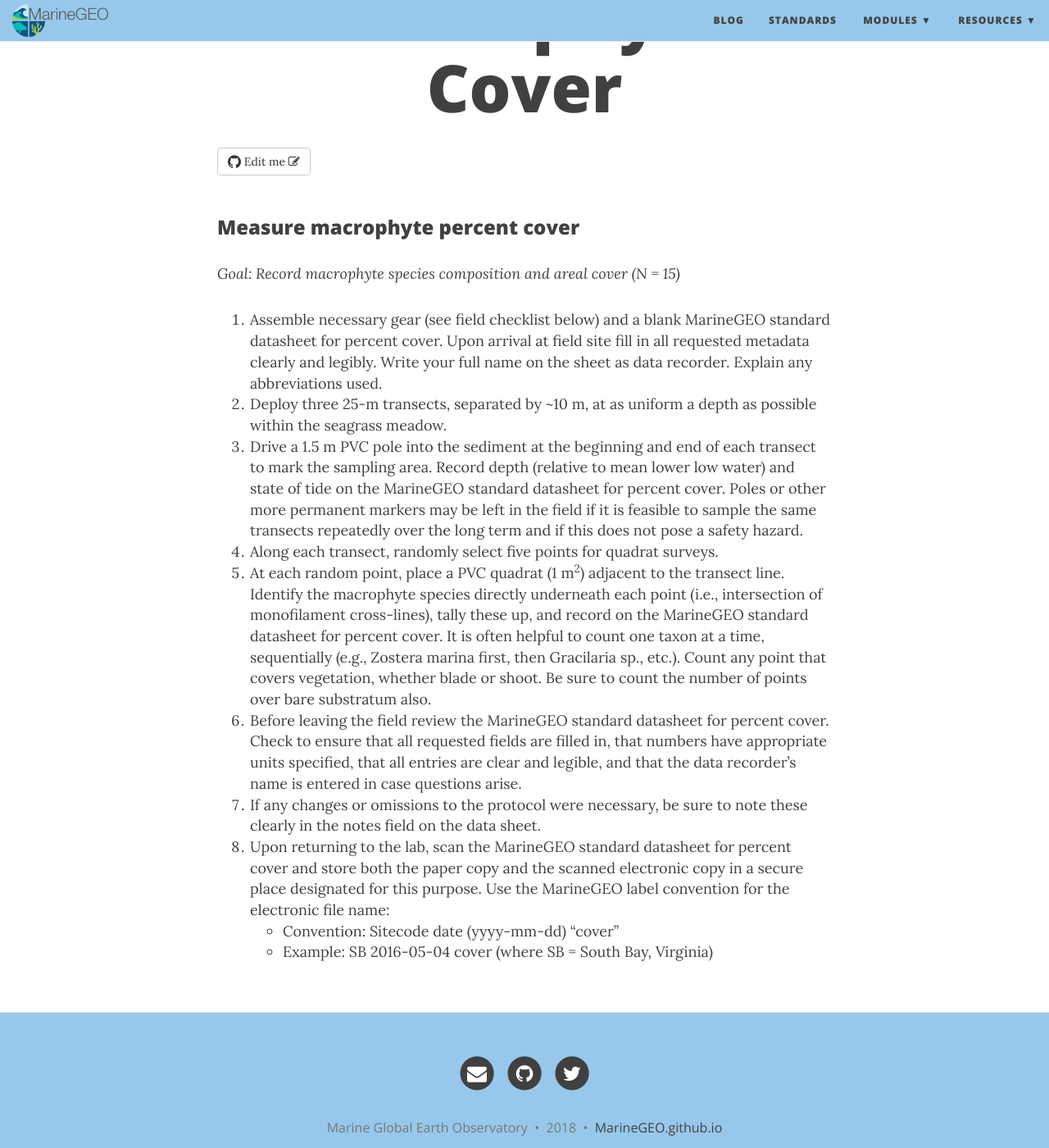
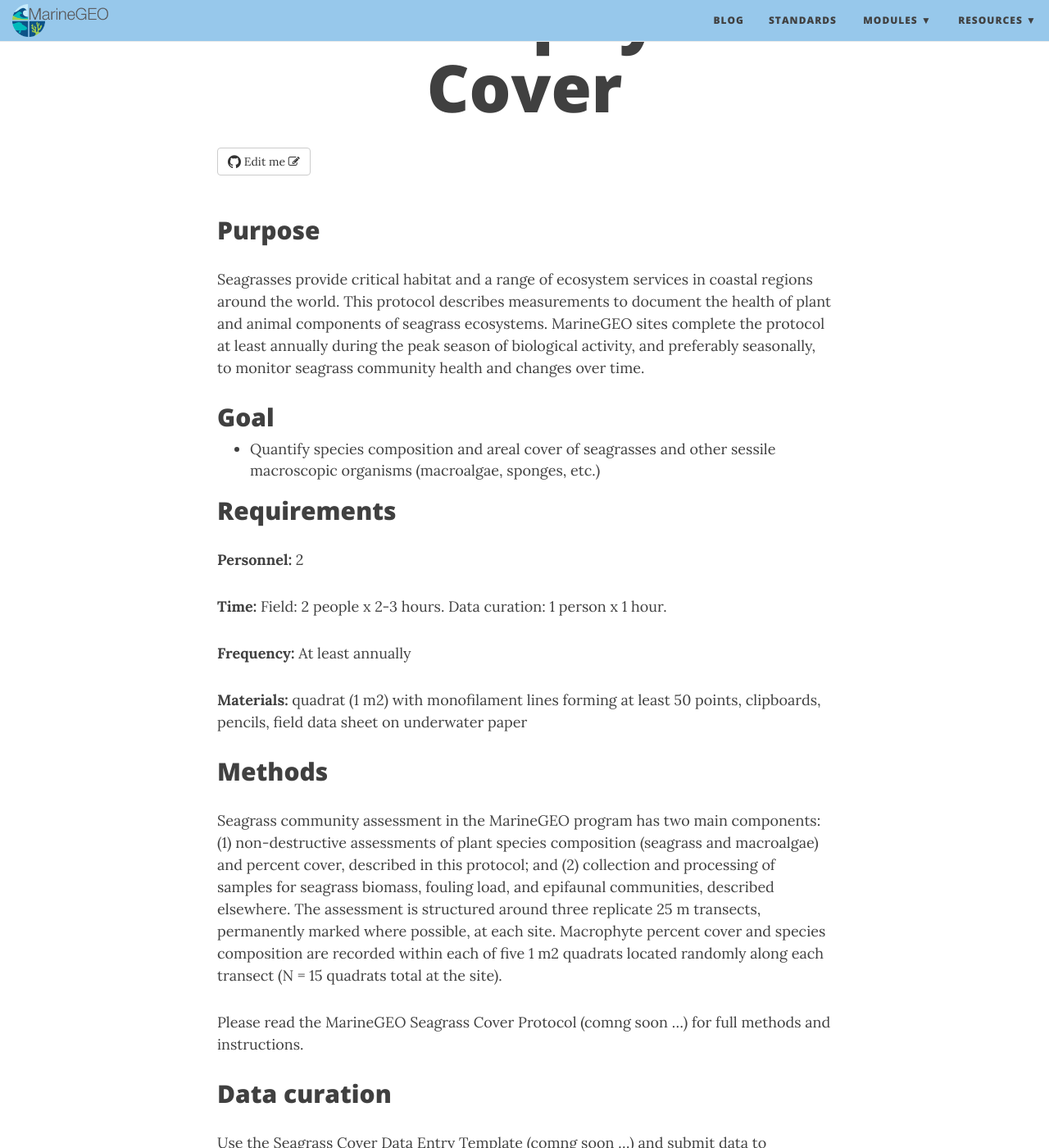
Before and after one commit to mukhamadazistholib/marinegeo.github.io, a Jekyll site: the page built from _project-modules/seagrass-macrophyte-cover.md, in a window 1280 px wide and 1400 px high, scrolled down 244 px. Shown: the whole window at 82% size. Built offline with Jekyll 4.4.1, drawn with Linux system fonts in a browser that asks for light colours; nearby versions of some CDN libraries; some of the changed text lies outside the part shown.

Commit message:
Update seagrass-macrophyte-cover.md

```diff
--- a/_project-modules/seagrass-macrophyte-cover.md
+++ b/_project-modules/seagrass-macrophyte-cover.md
@@ -5,17 +5,40 @@ thumbnail: /img/icons/seagrass.png
 editbutton: true
 ---
 
-### Measure macrophyte percent cover
+## Purpose
 
-*Goal: Record macrophyte species composition and areal cover (N = 15)*
+Seagrasses provide critical habitat and a range of ecosystem services in coastal regions around the world. This protocol describes measurements to document the health of plant and animal components of seagrass ecosystems. MarineGEO sites complete the protocol at least annually during the peak season of biological activity, and preferably seasonally, to monitor seagrass community health and changes over time.
 
-  1.	Assemble necessary gear (see field checklist below) and a blank MarineGEO standard datasheet for percent cover. Upon arrival at field site fill in all requested metadata clearly and legibly. Write your full name on the sheet as data recorder. Explain any abbreviations used.
-  2.	Deploy three 25-m transects, separated by ~10 m, at as uniform a depth as possible within the seagrass meadow.
-  3.	Drive a 1.5 m PVC pole into the sediment at the beginning and end of each transect to mark the sampling area. Record depth (relative to mean lower low water) and state of tide on the MarineGEO standard datasheet for percent cover. Poles or other more permanent markers may be left in the field if it is feasible to sample the same transects repeatedly over the long term and if this does not pose a safety hazard.
-  4.	Along each transect, randomly select five points for quadrat surveys.
-  5.	At each random point, place a PVC quadrat (1 m<sup>2</sup>) adjacent to the transect line. Identify the macrophyte species directly underneath each point (i.e., intersection of monofilament cross-lines), tally these up, and record on the MarineGEO standard datasheet for percent cover. It is often helpful to count one taxon at a time, sequentially (e.g., Zostera marina first, then Gracilaria sp., etc.). Count any point that covers vegetation, whether blade or shoot. Be sure to count the number of points over bare substratum also.
-  6.	Before leaving the field review the MarineGEO standard datasheet for percent cover. Check to ensure that all requested fields are filled in, that numbers have appropriate units specified, that all entries are clear and legible, and that the data recorder’s name is entered in case questions arise.
-  7.	If any changes or omissions to the protocol were necessary, be sure to note these clearly in the notes field on the data sheet.
-  8.	Upon returning to the lab, scan the MarineGEO standard datasheet for percent cover and store both the paper copy and the scanned electronic copy in a secure place designated for this purpose. Use the MarineGEO label convention for the electronic file name:
-  - Convention: Sitecode date (yyyy-mm-dd) “cover”
-  - Example:  SB 2016-05-04 cover (where SB = South Bay, Virginia)
+
+## Goal
+
+  - Quantify species composition and areal cover of seagrasses and other sessile macroscopic organisms (macroalgae, sponges, etc.)
+
+
+## Requirements
+
+**Personnel:** 2
+
+**Time:** Field: 2 people x 2-3 hours. Data curation: 1 person x 1 hour.
+
+**Frequency:** At least annually
+
+**Materials:** quadrat (1 m2) with monofilament lines forming at least 50 points, clipboards, pencils, field data sheet on underwater paper
+
+
+## Methods
+
+Seagrass community assessment in the MarineGEO program has two main components: (1) non-destructive assessments of plant species composition (seagrass and macroalgae) and percent cover, described in this protocol; and (2) collection and processing of samples for seagrass biomass, fouling load, and epifaunal communities, described elsewhere. The assessment is structured around three replicate 25 m transects, permanently marked where possible, at each site. Macrophyte percent cover and species composition are recorded within each of five 1 m2 quadrats located randomly along each transect (N = 15 quadrats total at the site).
+
+Please read the MarineGEO Seagrass Cover Protocol (comng soon ...) for full methods and instructions.
+
+## Data curation
+
+Use the Seagrass Cover Data Entry Template (comng soon ...) and submit data to <a href="mailto:marinegeo-data@si.edu">marinegeo-data@si.edu</a>.
+
+
+## Selected literature
+
+Duffy, J. E., P. L. Reynolds, C. Boström, J. A. Coyer, M. Cusson, S. Donadi, J. G. Douglass, J. S. Eklöf, A. H. Engelen, B. K. ERIKSSON, S. Fredriksen, L. Gamfeldt, C. Gustafsson, G. Hoarau, M. Hori, K. Hovel, K. Iken, J. S. Lefcheck, P.-O. Moksnes, M. Nakaoka, M. I. O'connor, J. L. Olsen, J. P. Richardson, J. L. Ruesink, E. E. Sotka, J. Thormar, M. A. Whalen, and J. J. Stachowicz. 2015. Biodiversity mediates top-down control in eelgrass ecosystems: a global comparative-experimental approach.  <a href="https://onlinelibrary.wiley.com/doi/abs/10.1111/ele.12448">Ecology Letters 18:696–705</a>.
+
+Reynolds, P. L., J. Paul Richardson, and J. Emmett Duffy. 2014. Field experimental evidence that grazers mediate transition between microalgal and seagrass dominance. <a href="https://aslopubs.onlinelibrary.wiley.com/doi/abs/10.4319/lo.2014.59.3.1053">Limnology and Oceanography 59:1053–1064</a>.
```
